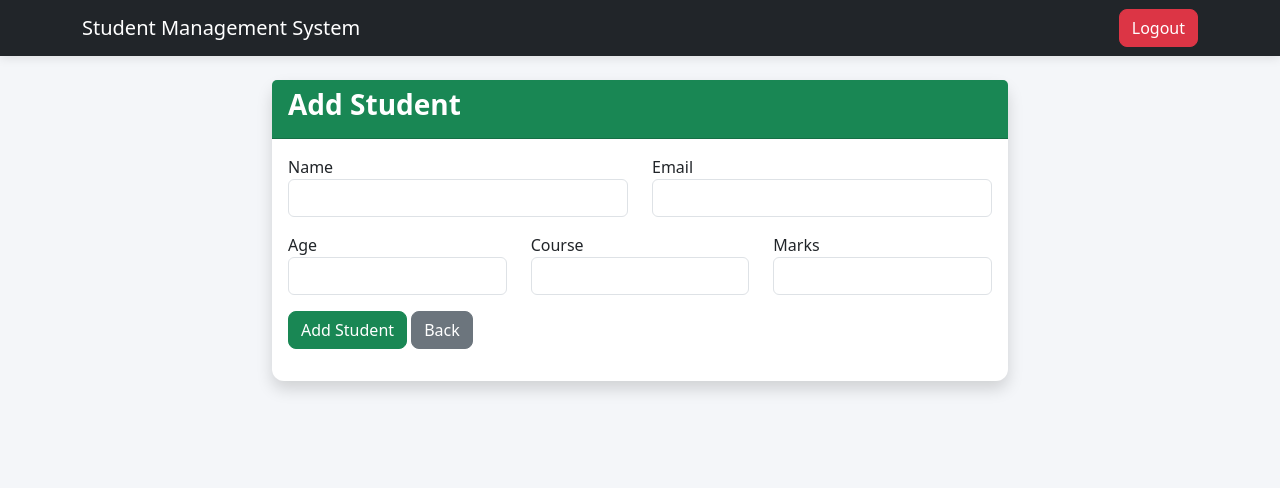
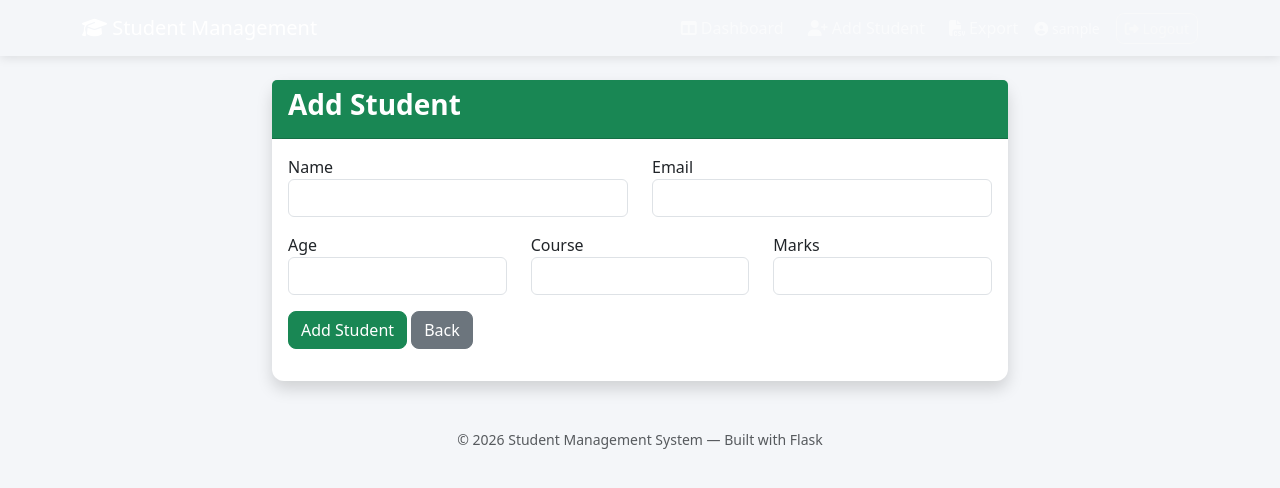
Before and after one commit to BurukalaManiReethika/student-management-system, a Flask app: page /add in a window 1280 px wide. Shown: the top 488 px of the page. Run offline with Flask 3, Linux system fonts and the light colour scheme; the visitor is signed in with stand-in values (Sample User, id 1).

Commit message:
Update base.html

```diff
--- a/templates/base.html
+++ b/templates/base.html
@@ -1,61 +1,61 @@
 
 <html lang="en">
-
 <head>
 <meta charset="UTF-8">
-<meta name="viewport" content="width=device-width, initial-scale=1">
-
-<title>Student Management System</title>
-
+<meta name="viewport" content="width=device-width, initial-scale=1.0">
+<title>{% block title %}Student Management System{% endblock %}</title>
 <link href="https://cdn.jsdelivr.net/npm/bootstrap@5.3.3/dist/css/bootstrap.min.css" rel="stylesheet">
-
-<link rel="stylesheet"
-href="{{ url_for('static', filename='css/style.css') }}">
+<link href="https://cdnjs.cloudflare.com/ajax/libs/font-awesome/6.5.1/css/all.min.css" rel="stylesheet">
+<link href="{{ url_for('static', filename='css/style.css') }}" rel="stylesheet">
 </head>
-
 <body>
-<script src="{{ url_for(
-'static',
-filename='js/script.js'
-) }}"></script>
-<nav class="navbar navbar-dark bg-dark">
-<div class="container">
-
-<a class="navbar-brand" href="/">
-Student Management System
-</a>
 
 {% if session.admin %}
-<a href="/logout"
-class="btn btn-danger">
-Logout
-</a>
+<nav class="navbar navbar-expand-lg navbar-dark">
+  <div class="container">
+    <a class="navbar-brand" href="{{ url_for('dashboard') }}">
+      <i class="fa-solid fa-graduation-cap"></i> Student Management
+    </a>
+    <button class="navbar-toggler" type="button" data-bs-toggle="collapse" data-bs-target="#navMenu">
+      <span class="navbar-toggler-icon"></span>
+    </button>
+    <div class="collapse navbar-collapse" id="navMenu">
+      <ul class="navbar-nav ms-auto align-items-lg-center gap-lg-2">
+        <li class="nav-item"><a class="nav-link" href="{{ url_for('dashboard') }}"><i class="fa-solid fa-table-columns"></i> Dashboard</a></li>
+        <li class="nav-item"><a class="nav-link" href="{{ url_for('add_student') }}"><i class="fa-solid fa-user-plus"></i> Add Student</a></li>
+        <li class="nav-item"><a class="nav-link" href="{{ url_for('export_csv') }}"><i class="fa-solid fa-file-csv"></i> Export</a></li>
+        <li class="nav-item">
+          <span class="navbar-text text-light-50 me-2 small">
+            <i class="fa-solid fa-circle-user"></i> {{ session.admin }}
+          </span>
+        </li>
+        <li class="nav-item"><a class="btn btn-outline-light btn-sm" href="{{ url_for('logout') }}"><i class="fa-solid fa-right-from-bracket"></i> Logout</a></li>
+      </ul>
+    </div>
+  </div>
+</nav>
 {% endif %}
 
-</div>
-</nav>
+<div class="container py-4">
+  {% with messages = get_flashed_messages(with_categories=true) %}
+    {% if messages %}
+      {% for category, message in messages %}
+        <div class="alert alert-{{ category }} alert-dismissible fade show shadow-sm" role="alert">
+          {{ message }}
+          <button type="button" class="btn-close" data-bs-dismiss="alert"></button>
+        </div>
+      {% endfor %}
+    {% endif %}
+  {% endwith %}
 
-<div class="container mt-4">
-
-{% with messages =
-get_flashed_messages(with_categories=true) %}
-{% if messages %}
-
-{% for category,message in messages %}
-
-<div class="alert alert-{{ category }}">
-{{ message }}
+  {% block content %}{% endblock %}
 </div>
 
-{% endfor %}
+<footer class="text-center text-muted small py-4">
+  &copy; {{ 2026 }} Student Management System &mdash; Built with Flask
+</footer>
 
-{% endif %}
-{% endwith %}
-
-{% block content %}
-{% endblock %}
-
-</div>
-
+<script src="https://cdn.jsdelivr.net/npm/bootstrap@5.3.3/dist/js/bootstrap.bundle.min.js"></script>
+<script src="{{ url_for('static', filename='js/script.js') }}"></script>
 </body>
 </html>
```
